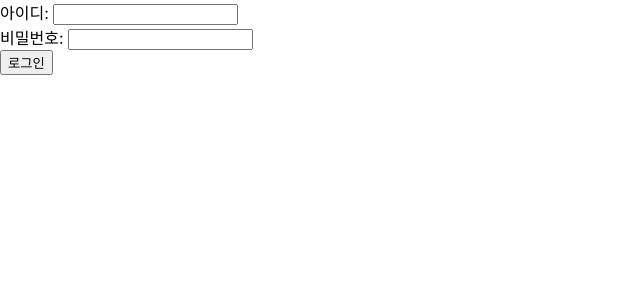
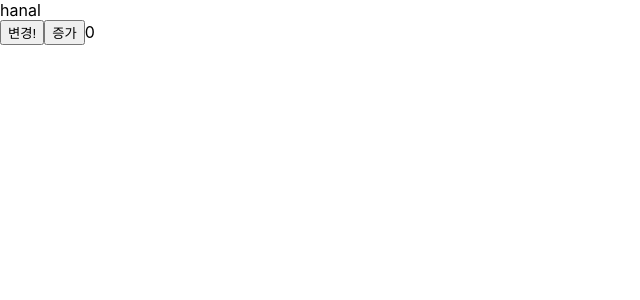
Before and after one commit to 1roo/hanghae_react_basic, a React (Create React App) app in the folder react/week-1/: page / in a window 1280 px wide. Shown: the top 300 px of the page, without its empty margins (0-640 px from the left). Built offline with nearby package versions, Linux system fonts and the light colour scheme.

Commit message:
불변성, 순수함수

```diff
--- a/react/week-1/src/App.js
+++ b/react/week-1/src/App.js
@@ -1,36 +1,40 @@
-import { useState } from 'react';
-import "./App.css";
+import React, { useState } from 'react';
+
+//원시데이터(number, string, boolean 등)는 불변성이 있다.
+//참조타입(배열, 객체 등)은 불변성이 없다.
 
 function App() {
+  let count = 0;
 
-  const [id, setId] = useState("");
-  const [pw, setPw] = useState("");
-
-  function clickHandler() {
-    alert(`고객님이 입력하신 아이디는 ${id}이며, 비밀번호는 ${pw}입니다.`);
-    setId("");
-    setPw("");
-  }
-
+  const [obj, setObj] = useState({
+    name: 'hanal',
+    age: 23,
+  });
   return (
     <div>
-      아이디: <input
-        value={id}
-        onChange={function (event) {
-          setId(event.target.value);
+        <div>{obj.name}</div>
+        <button onClick={() => {
+          obj.name = 'hanaru'
+          const obj2 = {...obj} //새로운 주소값에다 obj복사
+          setObj(obj2);
+          // obj.name = 'hanaru';
+          // console.log(obj);
+          // setObj(obj);
         }}
-      />
-      <br />
-      비밀번호: <input type='password'
-        value={pw}
-        onChange={function (event) {
-          setPw(event.target.value);
-        }}
-      />
-      <br />
-      <button onClick={clickHandler}>로그인</button>
+        >
+          변경!
+        </button>
+        <button
+        onClick={() => {
+          count++;
+          console.log(`count는 ${count} 입니다.`);
+        }}>
+          증가
+        </button>
+        {/* 콘솔에서는 숫자 증가하지만 화면에서는 증가X count는 불변성 => 리렌더링 안됨. */}
+        {count}
     </div>
   )
+}
 
-}
-export default App;
+export default App
```
